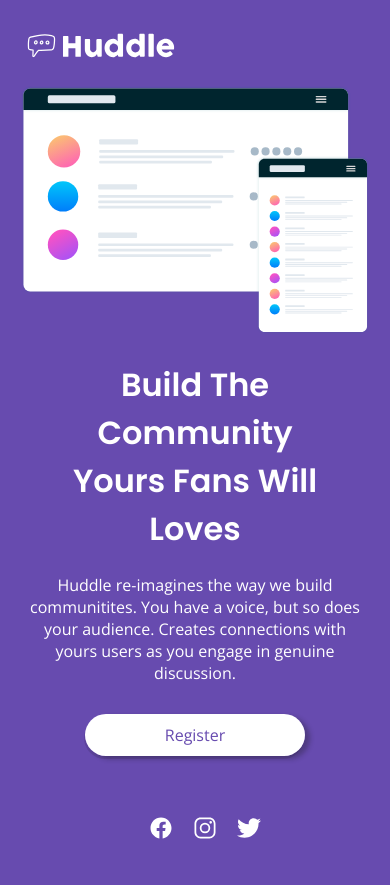
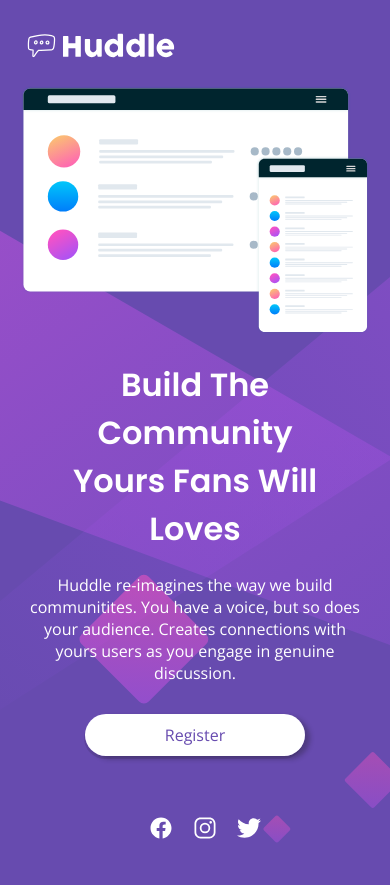
Before and after one commit to bounomad/FontEndMentorChallenge1, a plain HTML site: page index.html in a window 390 px wide. Drawn offline with nearby package versions, Linux system fonts and the light colour scheme.

Commit message:
update bg path

```diff
--- a/styles/styles.css
+++ b/styles/styles.css
@@ -6,7 +6,7 @@
 }
 body{
     margin: 0px 60px;
-    background: hsl(257, 40%, 49%) url("/images/bg-desktop.svg") no-repeat;
+    background: hsl(257, 40%, 49%) url("../images/bg-desktop.svg") no-repeat;
    /* Allowing the background not being crop whatever the screen ratio */
     background-size: cover;
 }
@@ -106,7 +106,7 @@
 @media screen and (max-width:800px) {
     body{
         margin: 0px 20px 0px 20px;
-        background: hsl(257, 40%, 49%) url("./images/bg-mobile.svg") no-repeat;
+        background: hsl(257, 40%, 49%) url("../images/bg-mobile.svg") no-repeat;
         background-size:cover;
     }
     .container{
```
